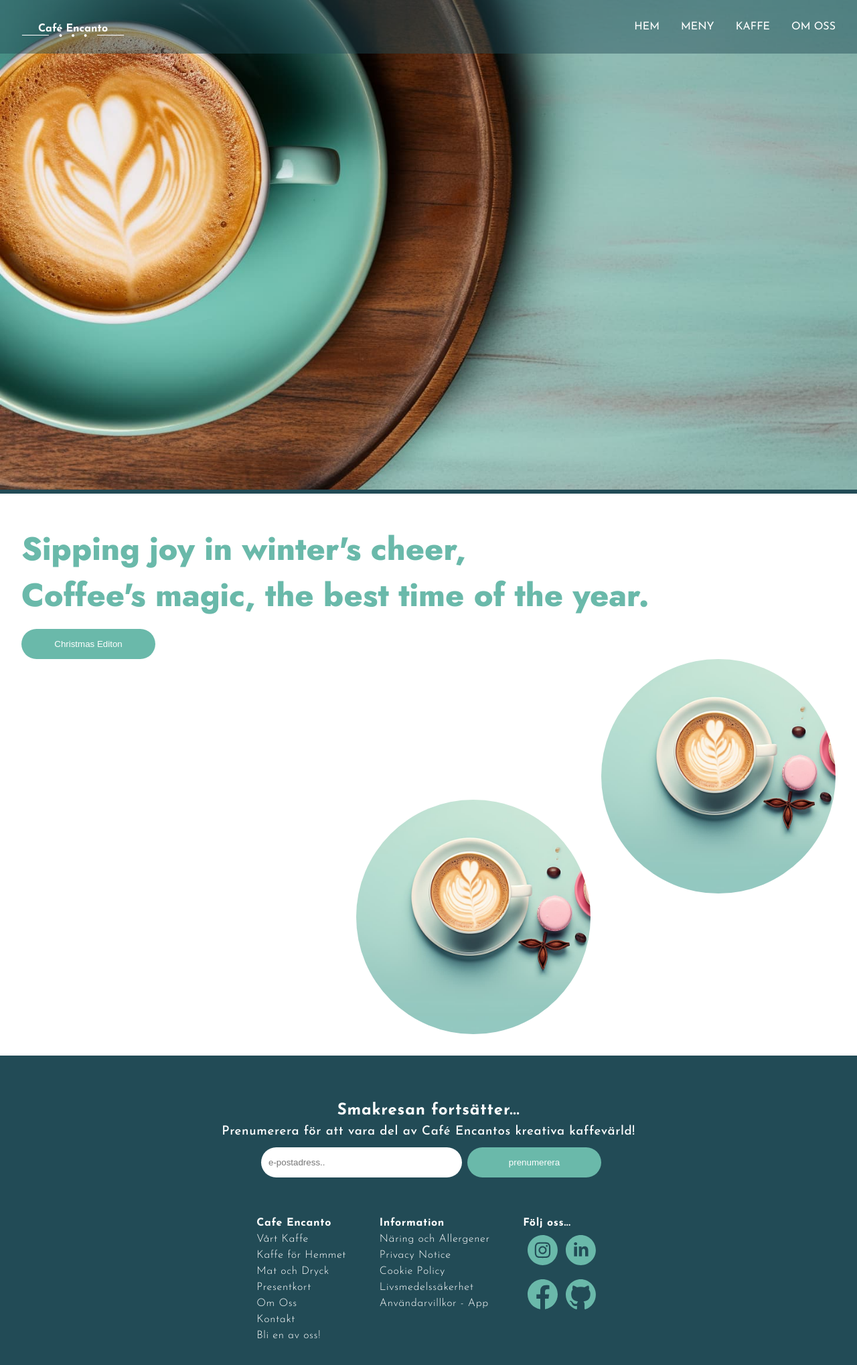
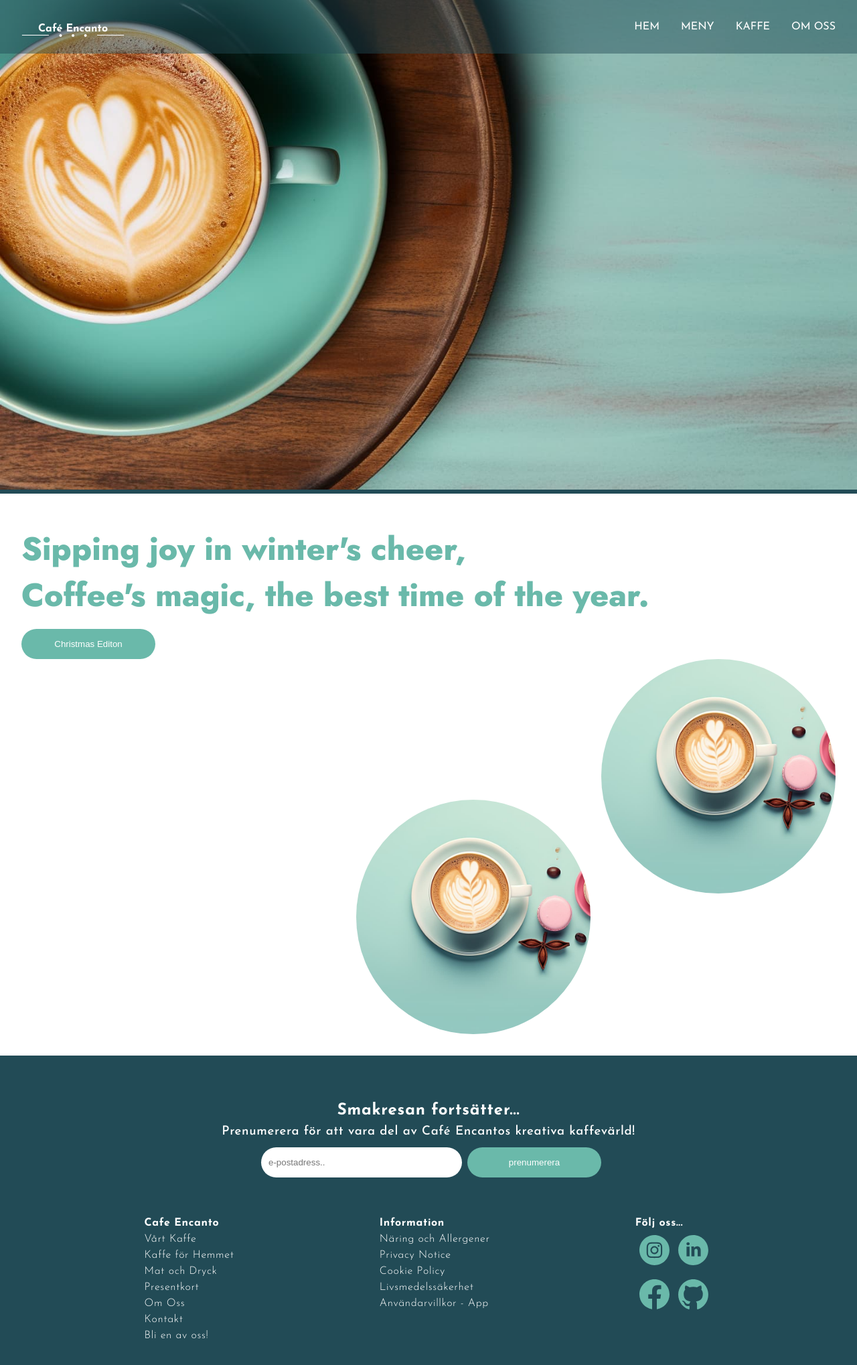
Before and after one commit to nicole-avila/cafe-encanto, a React (Vite) app: page / in a window 1280 px wide. Shown: the top 2038 px of the page at 67% size. Built offline with nearby package versions, Linux system fonts and the light colour scheme.

Commit message:
static html + cleaning code + responsive adjs.

```diff
--- a/src/Pages/Home/Home.scss
+++ b/src/Pages/Home/Home.scss
@@ -1,28 +1,3 @@
 @import "../../sass/_colors.scss";
 @import "../../sass/_mixins.scss";
 @import "../../sass/_fonts.scss";
-
-.home {
-  //   position: relative;
-  //   z-index: 2;
-
-  &__hero__content {
-    // position: relative;
-    // z-index: 1;
-  }
-
-  &__hero-img {
-    // z-index: -1;
-    width: 100%;
-    // position: absolute;
-    // top: 50%;
-    // left: 50%;
-    // transform: translate(-50%, -50%);
-    // text-align: center;
-    // color: white;
-    // display: flex;
-    // flex-direction: column;
-
-    // z-index: 0;
-  }
-}
--- a/src/Pages/Home/Home.tsx
+++ b/src/Pages/Home/Home.tsx
@@ -7,15 +7,11 @@ import SpecialEditon from "../../components/SpecialEditon/SpecialEditon";
 
 export default function Home() {
   return (
-    <div className="home">
+    <>
       <Navbar />
-      <div className="home__hero-content">
-        <Hero
-          image={{ src: hero, alt: "hero image of a white cup o coffee" }}
-        />
-      </div>
+      <Hero image={{ src: hero, alt: "hero image of a white cup o coffee" }} />
       <SpecialEditon />
       <Footer />
-    </div>
+    </>
   );
 }
--- a/src/components/Footer/Footer.scss
+++ b/src/components/Footer/Footer.scss
@@ -48,9 +48,10 @@
   }
 
   &__content {
+    width: 100%;
     display: flex;
     flex-wrap: wrap;
-    justify-content: flex-start;
+    justify-content: space-evenly;
     align-items: baseline;
     gap: 3.1rem;
     text-align: left;
--- a/src/components/Footer/Footer.tsx
+++ b/src/components/Footer/Footer.tsx
@@ -57,12 +57,14 @@ export default function Footer() {
               <a
                 href="https://github.com/nicole-avila/cafe-encanto"
                 target="_blank"
+                aria-label="länk till instagram"
               >
                 <img src={instagram} alt="" />
               </a>
               <a
                 href="https://github.com/nicole-avila/cafe-encanto"
                 target="_blank"
+                aria-label="länk till linkedin"
               >
                 <img src={linkedin} alt="" />
               </a>
@@ -71,12 +73,14 @@ export default function Footer() {
               <a
                 href="https://github.com/nicole-avila/cafe-encanto"
                 target="_blank"
+                aria-label="länk till facebook"
               >
                 <img src={fb} alt="" />
               </a>
               <a
                 href="https://github.com/nicole-avila/cafe-encanto"
                 target="_blank"
+                aria-label="länk till github"
               >
                 <img src={github} alt="" />
               </a>
--- a/src/components/Hero/Hero.tsx
+++ b/src/components/Hero/Hero.tsx
@@ -3,8 +3,8 @@ import { ImageProps } from "../../interfaces";
 
 export default function Hero({ image, className }: ImageProps) {
   return (
-    <div className={className}>
+    <header className={className}>
       <img className="hero-image" src={image.src} alt={image.alt} />
-    </div>
+    </header>
   );
 }
```
